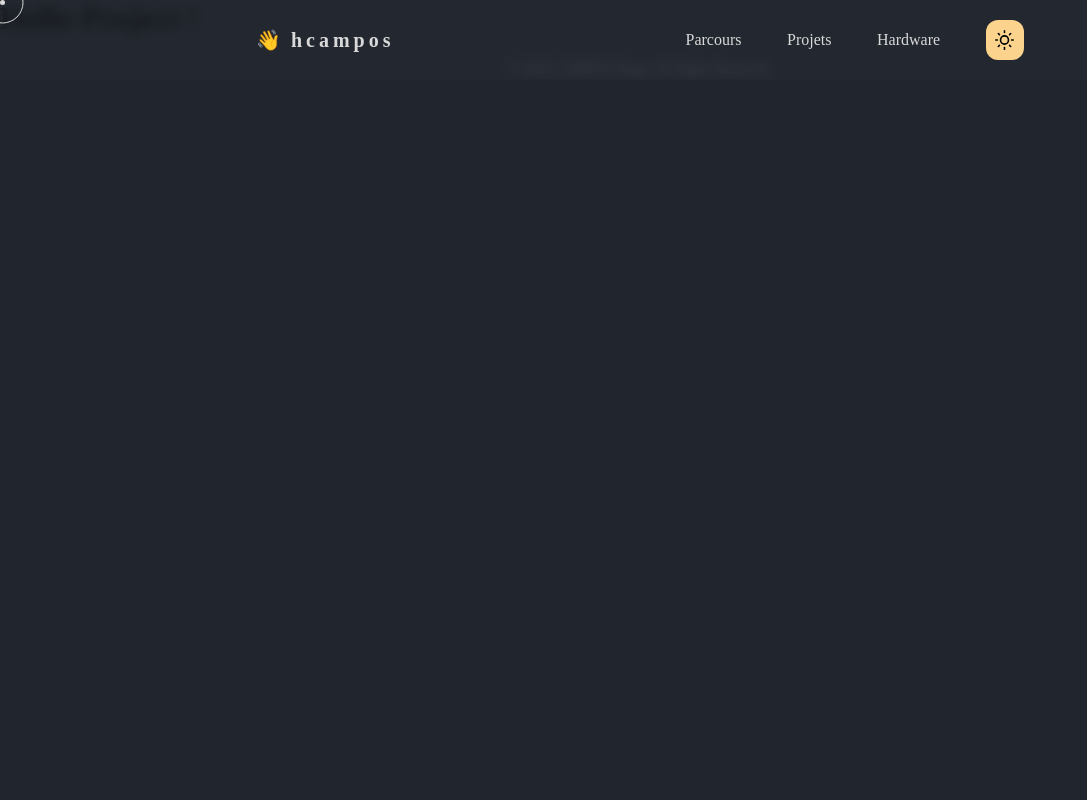
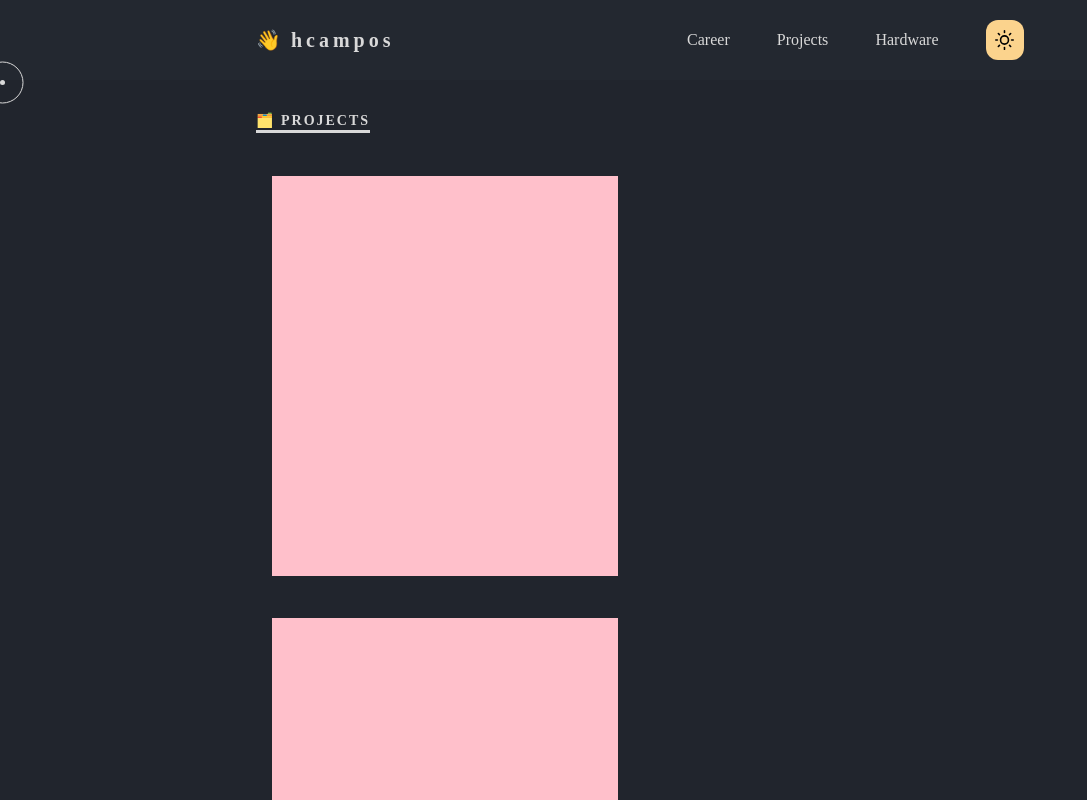
Before and after one commit to Sakoutecher/portfolio-react, a React (Create React App) app: page /projects in a window 1280 px wide. Shown: the top 800 px of the page, without its empty margins (0-1087 px from the left). Built offline with nearby package versions, Linux system fonts and the light colour scheme.

Commit message:
:speech_balloon: Swicth the link in the navbar into english words

```diff
--- a/src/App.js
+++ b/src/App.js
@@ -108,7 +108,7 @@ function App() {
           />
           <Route
             path='/projects'
-            element={ <Project /> }
+            element={ <Project styles={styles} /> }
           />
         </Routes>
         <Footer
--- a/src/pages/Project.js
+++ b/src/pages/Project.js
@@ -1,9 +1,102 @@
 import React from 'react';
+import styled from 'styled-components'
 
-function Project() {
+function Project({ styles }) {
     return (
-        <h1>Hello Project !</h1>
+        <HardwareContainer>
+            <Center>
+                <CenterCenter>
+                    <Top>
+                        <Titleh2
+                            color={styles.colors.text}
+                        >
+                            🗂️ Projects
+                        </Titleh2>
+                    </Top>
+                    <Bottom>
+                        <Item />
+                        <Item />
+                        <Item />
+                    </Bottom>
+                </CenterCenter>
+            </Center>
+        </HardwareContainer>
     );
 }
 
+const HardwareContainer = styled.div`
+    width: 100vw;
+    //height: 80vh;
+    margin-top: 10vh;
+    //background-color: red;
+    display: flex;
+    justify-content: center;
+    align-items: center;
+`
+
+const Center = styled.div`
+    height: 100%;
+    width: 60%;
+    //background-color: blue;
+    display: flex;
+    justify-content: center;
+    align-items: center;
+    flex-direction: column;
+`
+
+const CenterCenter = styled.div`
+    height: 90%;
+    width: 100%;
+    //background-color: purple;
+`
+
+const Top = styled.div`
+    height: 10vh;
+    width: 100%;
+    //background-color: yellow;
+    display: flex;
+    justify-content: space-between;
+    align-items: center;
+`
+
+const Bottom = styled.div`
+    width: 100%;
+    //height: 10%;
+    //background-color: green;
+    display: flex;
+    justify-content: flex-start;
+    align-items: center;
+    flex-wrap: wrap;
+    gap: 1em;
+`
+
+const Item = styled.div`
+    min-height: 400px;
+    width: 45%;
+    background-color: pink;
+    margin-left: 1em;
+    margin-right: 1em;
+    margin-top: 1em;
+    margin-bottom: 0.6em;
+`
+
+const Titleh2 = styled.h2`
+    font-family: Cooper Black;
+    color: ${props => props.color};
+    position: relative;
+    font-size: 14px;
+    text-transform: uppercase;
+    letter-spacing: 2px;
+
+    &:before {
+        content: '';
+        position: absolute;
+        width: 100%;
+        height: 3px;
+        background-color: ${props => props.color};
+        bottom: -4px;
+        left: 0;
+    }
+`
+
 export default Project;
--- a/src/partials/Navbar.js
+++ b/src/partials/Navbar.js
@@ -12,12 +12,12 @@ const Navbar = ({styles, setTheme, theme}) => {
           <LinksContainer>
             <UnderlineContainer>
               <Link to='/parcours'>
-                <Links data-cursor textColor={styles.colors.text}>Parcours</Links>
+                <Links data-cursor textColor={styles.colors.text}>Career</Links>
               </Link>
             </UnderlineContainer>
             <UnderlineContainer>
               <Link to='/projects'>
-                <Links data-cursor textColor={styles.colors.text}>Projets</Links>
+                <Links data-cursor textColor={styles.colors.text}>Projects</Links>
               </Link>
             </UnderlineContainer>
             <UnderlineContainer>
```
